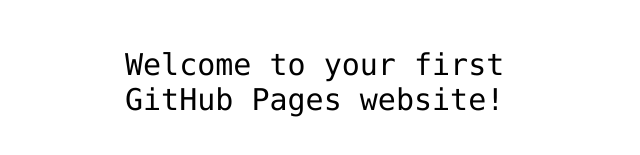
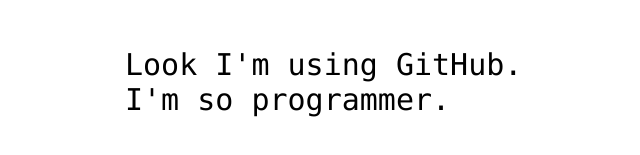
Before and after one commit to DimanteoKolobasis/DImanteoKolobasis.github.io, a plain HTML site: page index.html in a window 1280 px wide. Shown: the part 341-496 px from the top of the page, without its empty margins (315-955 px from the left). Drawn offline with Linux system fonts and the light colour scheme.

Commit message:
Commit 0.0
In the beginning was the word

```diff
--- a/index.html
+++ b/index.html
@@ -9,10 +9,11 @@
 
 <body>
 
+
+
 <img src="https://octodex.github.com/images/daftpunktocat-thomas.gif" id="octocat" alt="octocat-gif" />
 
-<!-- Change this code here by copy and pasting your template on line 15 -->
-<p>Welcome to your first GitHub Pages website!</p>
+ <p>Look I'm using GitHub. I'm so programmer.</p>
 
 </body>
 </html>
```
